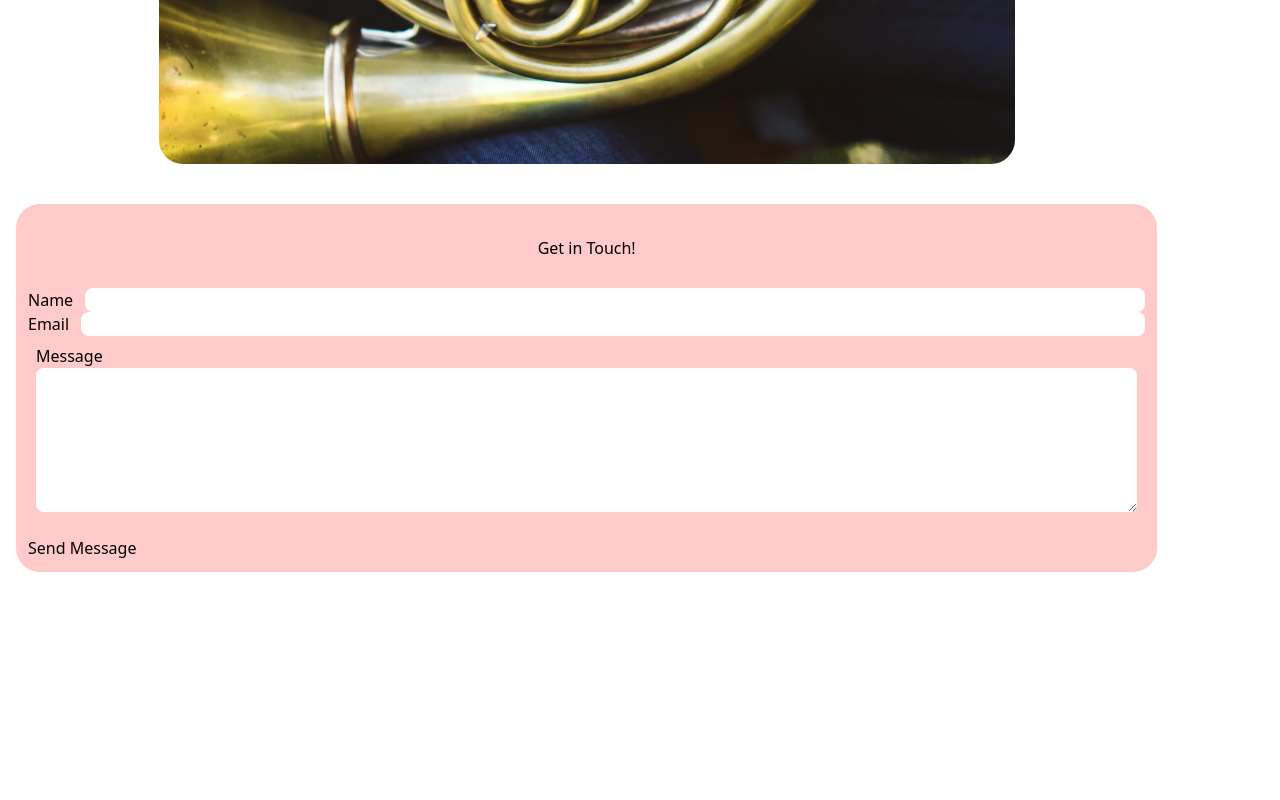
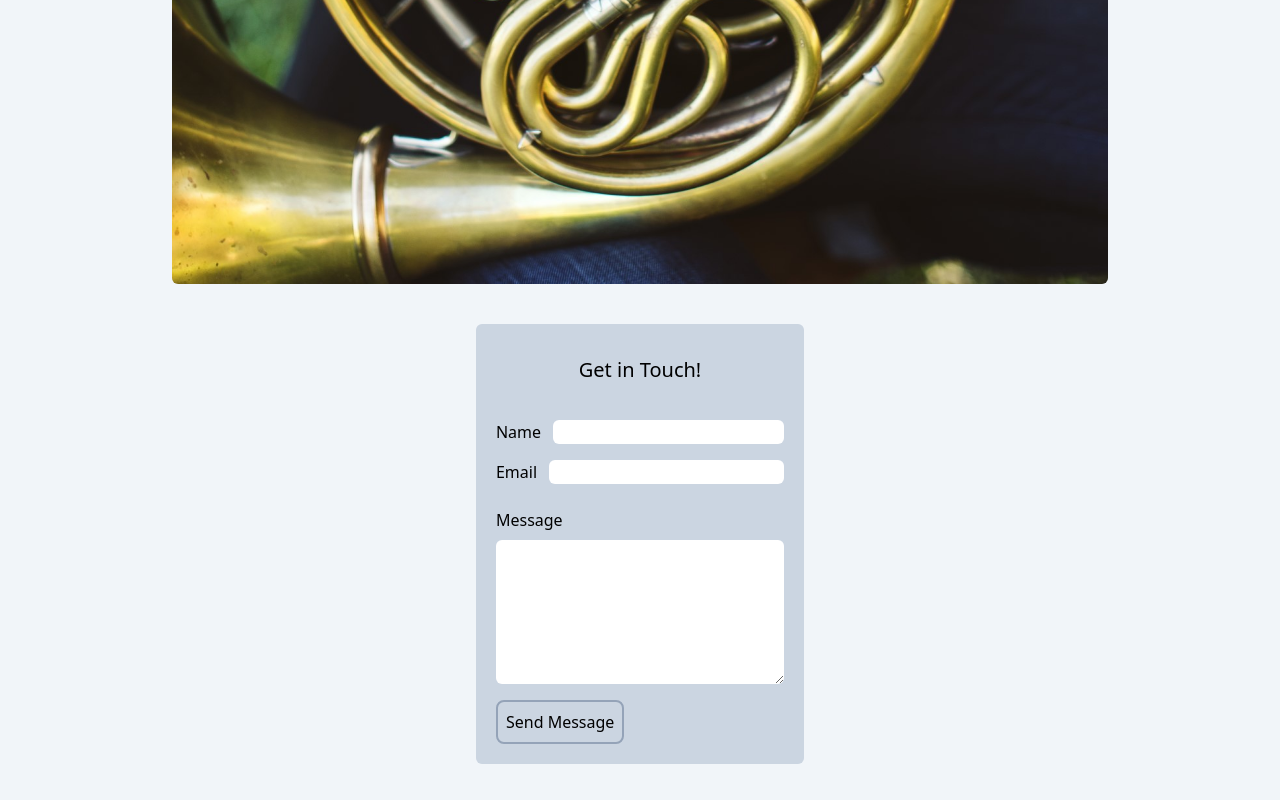
Before and after one commit to jcurtis808/renee-tailwind, a website: page public/contact.html in a window 1280 px wide. Shown: the part 1216-2016 px from the top of the page. Before the commit the page ends 1824 px from the top, so only its background shows below. Drawn offline with Linux system fonts and the light colour scheme.

Commit message:
adding contact page

```diff
--- a/public/contact.html
+++ b/public/contact.html
@@ -35,31 +35,31 @@
   </header>
 
 
-  <section class="flex flex-col p-4 w-11/12">
-    <div class="my-5 rounded-3xl w-9/12 self-center bg-slate-100">
-      <img src="images/contact.jpg" alt="" class="rounded-3xl">
+  <section class="flex flex-col p-4 w-full items-center bg-slate-100">
+    <div class="my-5 rounded-md w-9/12 self-cente bg-slate-100">
+      <img src="images/contact.jpg" alt="" class="rounded-md">
     </div>
 
-    <section class="p-2 bg-red-200 rounded-3xl my-5">
-      <h2 class="my-4 p-2 text-center">Get in Touch!</h2>
-      <form action="#" method="post" class=" p-1">
+    <section class="p-2 bg-slate-300 rounded-md my-5">
+      <h2 class="my-4 p-2 text-center text-xl">Get in Touch!</h2>
+      <form action="#" method="post" class="p-1" netlify>
         <div class="flex flex-col justify-between">
-          <div class="flex justify-around">
+          <div class="flex justify-between p-2 w-full">
             <label for="name" class="mr-3">Name</label>
-            <input type="text" name="name" class="rounded-lg flex-1" >
+            <input type="text" name="name" class="rounded-md flex-1" >
           </div>
-          <div class="flex justify-around">
+          <div class="flex justify-between p-2 w-full">
             <label for="email" class="mr-3">Email</label>
-            <input type="email" name="email" class="rounded-lg flex-1">
+            <input type="email" name="email" class="rounded-md flex-1">
           </div>
-          <div class="flex justify-around flex-col h-3/5 p-2">
-            <label for="message">Message</label>
-            <textarea name="message" rows="6" class="rounded-lg"></textarea>
+          <div class="flex justify-between flex-col p-2 w-full">
+            <label for="message" class="py-2">Message</label>
+            <textarea name="message" rows="6" class="rounded-md"></textarea>
           </div>
+          <ul class="p-2">
+            <li><button class="rounded-lg border-2 border-slate-400 p-2">Send Message</button></li>
+          </ul>
         </div>
-        <ul class="mt-4">
-          <li><input type="submit" name="submit" id="" value="Send Message"></li>
-        </ul>
       </form>
     </section>
   </section>
```
Also changed, not shown: public/style.css.
